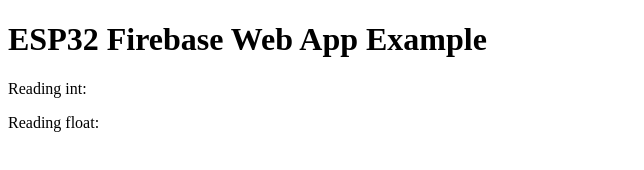
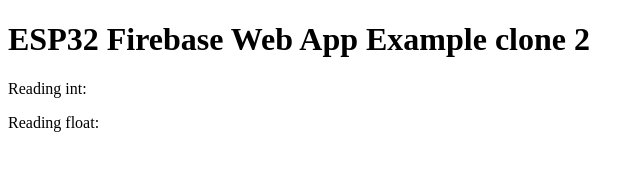
Before and after one commit to anh-ad/demo, a plain HTML site: page FirebaseDemo/public/index.html in a window 1280 px wide. Shown: the whole page, without its empty margins (0-644 px from the left). Drawn offline with Linux system fonts and the light colour scheme.

Commit message:
update 2

```diff
--- a/FirebaseDemo/public/index.html
+++ b/FirebaseDemo/public/index.html
@@ -34,7 +34,7 @@
 </head>
 
 <body>
-  <h1>ESP32 Firebase Web App Example</h1>
+  <h1>ESP32 Firebase Web App Example clone 2</h1>
   <p>Reading int: <span id="reading-int"></span></p>
   <p>Reading float: <span id="reading-float"></span></p>
 </body>
```
